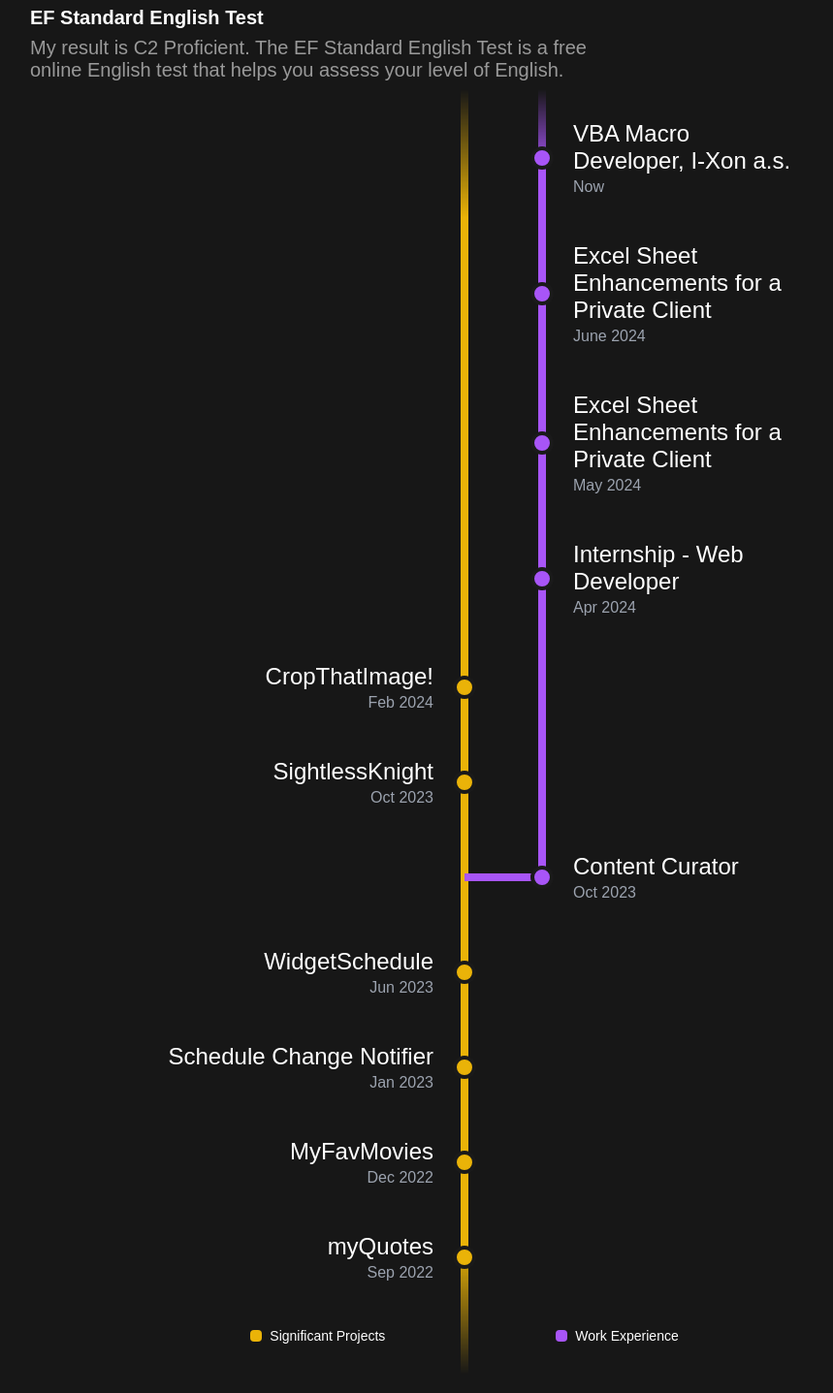
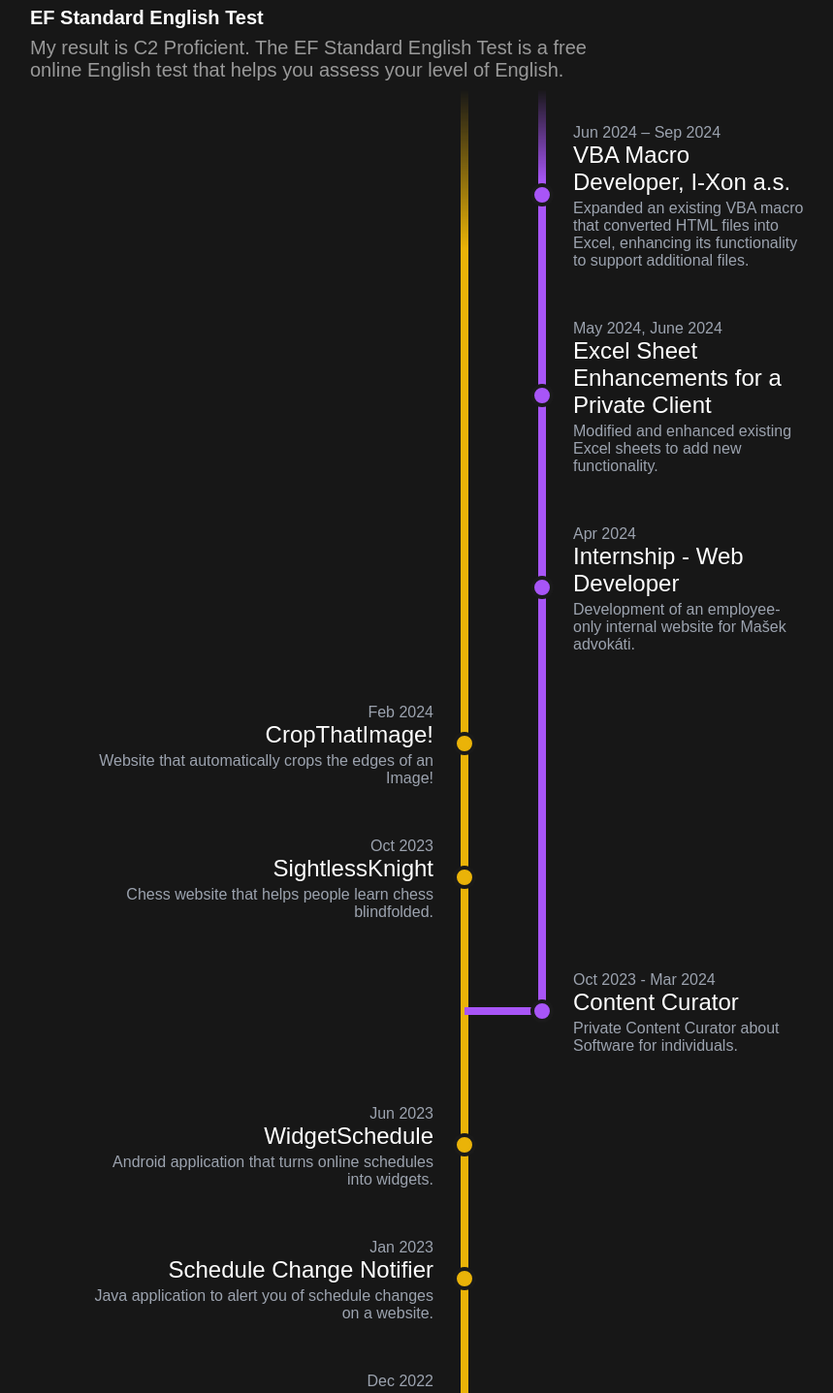
Before and after one commit to lukassobotik/personal-website, a Next.js app: page / in a window 1280 px wide. Shown: the part 2006-3443 px from the top of the page at 97% size, without its empty margins (161-1020 px from the left). Built offline with nearby package versions, Linux system fonts and the light colour scheme.

Commit message:
Item descriptions

```diff
--- a/timeline.tsx
+++ b/timeline.tsx
@@ -2,6 +2,7 @@
 export interface TimelineItem {
     title: string;
     date: string;
+    description: string;
     type: 'work' | 'project';
     first?: null | boolean;
 }
@@ -13,58 +14,63 @@ import styles from '/styles/timeline.module.css';
 const timelineData: TimelineItem[] = [
     {
         title: "VBA Macro Developer, I-Xon a.s.",
-        date: "Now",
-        type: "work",
-    },
-    {
-        title: "Excel Sheet Enhancements for a Private Client",
-        date: "June 2024",
+        date: "Jun 2024 – Sep 2024",
+        description: "Expanded an existing VBA macro that converted HTML files into Excel, enhancing its functionality to support additional files.",
         type: "work"
     },
     {
         title: "Excel Sheet Enhancements for a Private Client",
-        date: "May 2024",
+        date: "May 2024, June 2024",
+        description: "Modified and enhanced existing Excel sheets to add new functionality.",
         type: "work"
     },
     {
         title: "Internship - Web Developer",
         date: "Apr 2024",
+        description: "Development of an employee-only internal website for Mašek advokáti.",
         type: "work"
     },
     {
         title: "CropThatImage!",
         date: "Feb 2024",
+        description: "Website that automatically crops the edges of an Image!",
         type: "project"
     },
     {
         title: "SightlessKnight",
         date: "Oct 2023",
+        description: "Chess website that helps people learn chess blindfolded.",
         type: "project"
     },
     {
         title: "Content Curator",
-        date: "Oct 2023",
+        date: "Oct 2023 - Mar 2024",
+        description: "Private Content Curator about Software for individuals.",
         type: "work",
         first: true
     },
     {
         title: "WidgetSchedule",
         date: "Jun 2023",
+        description: "Android application that turns online schedules into widgets.",
         type: "project"
     },
     {
         title: "Schedule Change Notifier",
         date: "Jan 2023",
+        description: "Java application to alert you of schedule changes on a website.",
         type: "project"
     },
     {
         title: "MyFavMovies",
         date: "Dec 2022",
+        description: "Movie recommendation website based on your ratings, with detailed movie information.",
         type: "project"
     },
     {
         title: "myQuotes",
         date: "Sep 2022",
+        description: "Android application made for managing your quotes.",
         type: "project"
     }
 ];
@@ -124,8 +130,9 @@ const Timeline: React.FC = () => {
                 <div key={index} className={styles.timelineItem}>
                     <div className={item.type === "work" ? styles.workContent : styles.content}>
                         <div className={styles.textContent}>
+                            <p className={styles.date}>{item.date}</p>
                             <h3 className={styles.title}>{item.title}</h3>
-                            <p className={styles.date}>{item.date}</p>
+                            <p className={styles.date}>{item.description}</p>
                         </div>
                         {item.type !== "work" && <div className={styles.dot} />}
                     </div>
```
